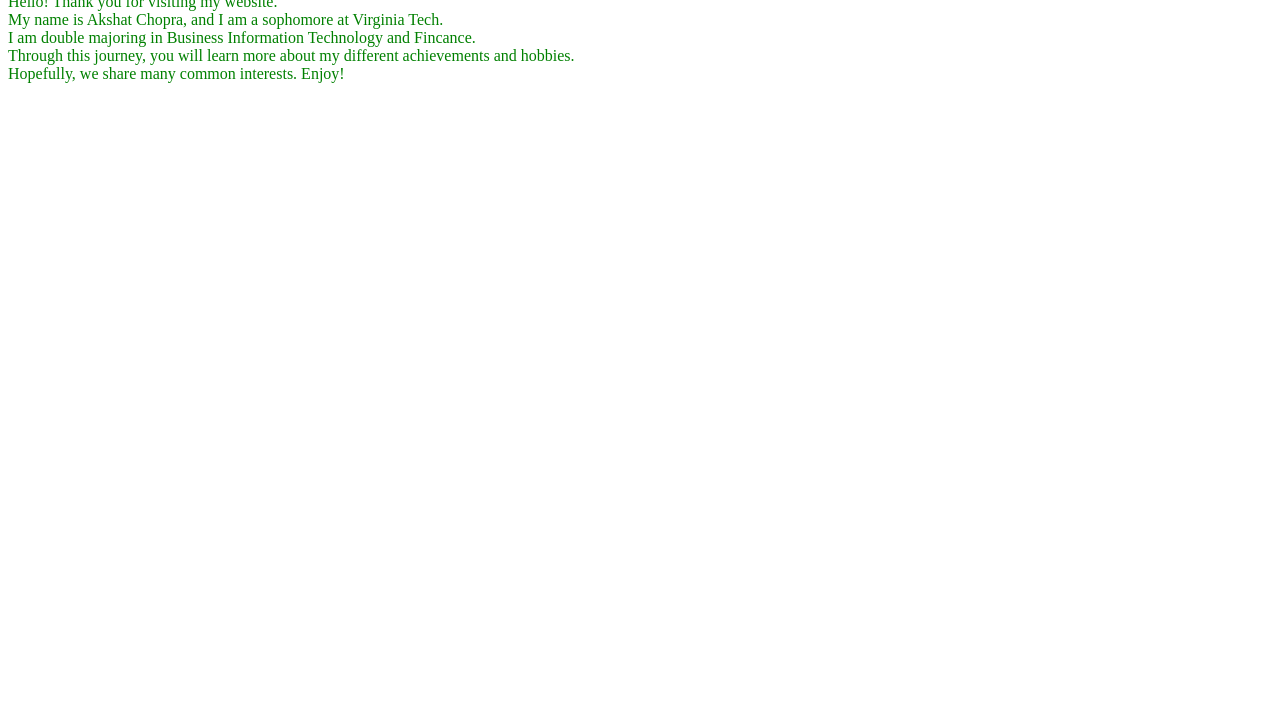
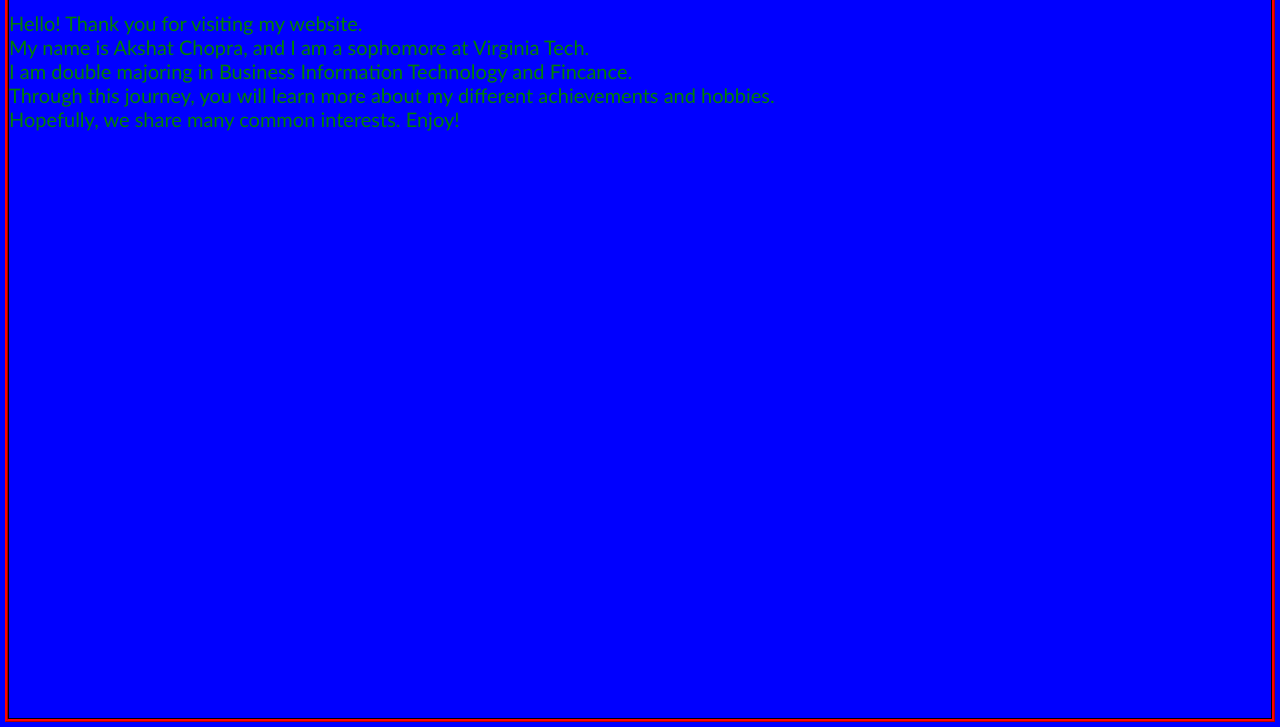
Before and after one commit to akshat263/akshat263.github.io, a plain HTML site: page index.html in a window 1280 px wide. Shown: the part 73-800 px from the top of the page. Drawn offline with Linux system fonts and the light colour scheme.

Commit message:
Update index.css

```diff
--- a/index.css
+++ b/index.css
@@ -1,3 +1,12 @@
+body
+{
+  font-family: "Trebuchet MS", Helvetica, sans-serif;
+  font-size: 20px;
+  border: 1px solid black;
+  outline-style: ridge;
+  outline-color: red;
+}
+
 div.h1
 {
   text-align: center;
@@ -7,3 +16,8 @@
 {
   color: green;
 }
+
+body
+{
+  background-color: blue;
+}
```
